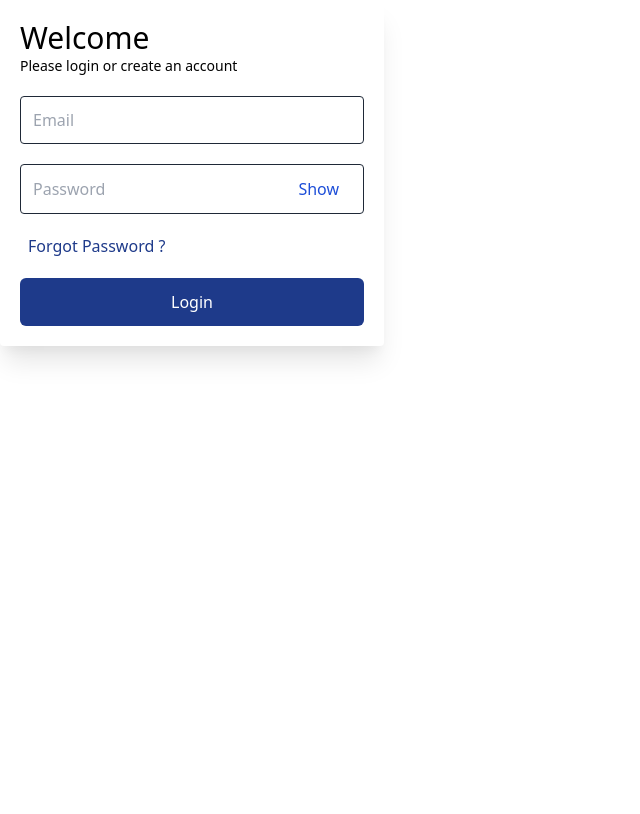
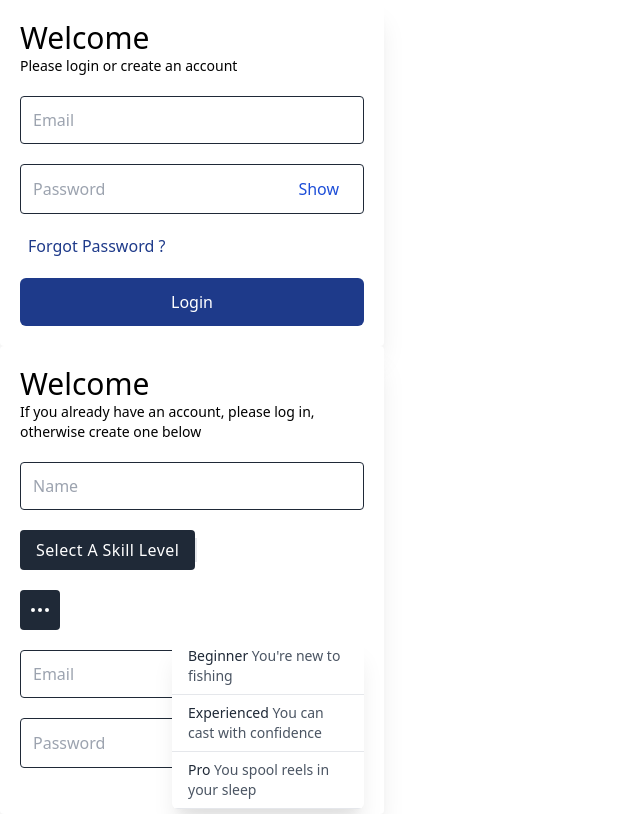
Before and after one commit to carterVenne/Gone_Fishin, a React (Create React App) app in the folder gonefishin/: page /#/Login in a window 1280 px wide. Shown: the whole page, without its empty margins (0-640 px from the left). Built offline with nearby package versions, Linux system fonts and the light colour scheme; what google-maps-react would draw is missing.

Commit message:
both cards generating, not appealing though

```diff
--- a/gonefishin/src/components/AccountCreationCard.js
+++ b/gonefishin/src/components/AccountCreationCard.js
@@ -2,7 +2,7 @@ import React from "react"
 import AccountCreationForm from "./AccountCreationForm";
 
 function AccountCreationCard() {
-    return <div className="h-screen bg-white flex flex-col space-y-10 object-right items-right">
+    return <div className="h-auto bg-white flex flex-col space-y-10 object-right items-right">
         <AccountCreationForm/>
     </div>
 }
--- a/gonefishin/src/components/LoginCard.js
+++ b/gonefishin/src/components/LoginCard.js
@@ -4,7 +4,7 @@ import LoginForm from "./LoginForm";
 // import LoginBtn from "../LoginBtn";
 
 function LoginCard() {
-    return <div className="h-screen bg-white flex flex-col space-y-10 object-left items-left">
+    return <div className="h-auto bg-white flex flex-col space-y-10 object-left items-left">
         <LoginForm/>
     </div>
 }
--- a/gonefishin/src/pages/Login/Login.js
+++ b/gonefishin/src/pages/Login/Login.js
@@ -6,7 +6,7 @@ function Login(){
     return(
     <div>
     <LoginCard/>
-    {/* <AccountCreationCard/> */}
+    <AccountCreationCard/>
     </div>
     )
 };
```
